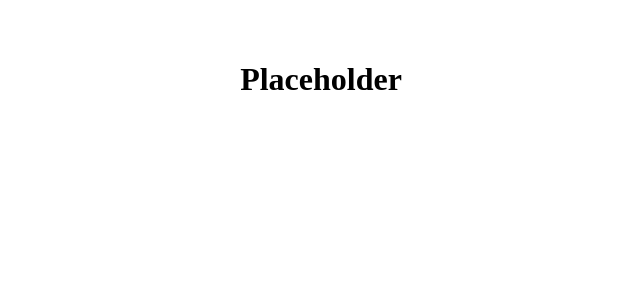
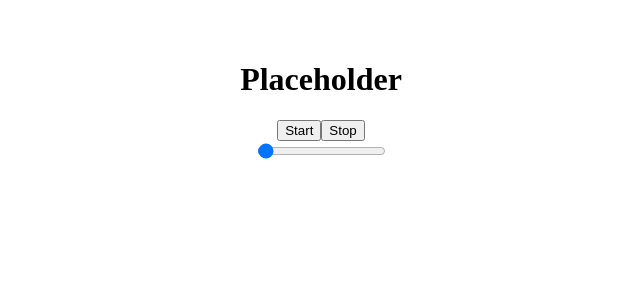
Before and after one commit to lily-lake/web-audio-synth, a React (Vite) app: page / in a window 1280 px wide. Shown: the top 300 px of the page, without its empty margins (319-959 px from the left). Built offline with nearby package versions, Linux system fonts and the light colour scheme.

Commit message:
oscillator node

```diff
--- a/src/App.tsx
+++ b/src/App.tsx
@@ -1,12 +1,30 @@
-import { useState } from 'react'
+import { ChangeEvent, useState } from 'react'
 import './App.scss'
+import Osc1 from './components/Osc1';
 
 function App() {
   let audioContext = new AudioContext()
+  let out = audioContext.destination
+  let osc1 = audioContext.createOscillator();
+  let gain1 = audioContext.createGain();
+
+  osc1.connect(gain1)
+  gain1.connect(out)
+
+  // osc1.start();
+
+  const changeOsc1Freq = (e: ChangeEvent<HTMLInputElement>) => {
+    // console.log(e.target.value);
+    let value = parseInt(e.target.value);
+    osc1.frequency.value = value;
+  }
+
   return (
     <>
       <h1>Placeholder</h1>
-
+      <button onClick={() => osc1.start()}>Start</button>
+      <button onClick={() => osc1.stop()}>Stop</button>
+      <Osc1 changeFreq={changeOsc1Freq} />
     </>
   )
 }
--- /dev/null
+++ b/src/components/Osc1.tsx
@@ -0,0 +1,11 @@
+
+const Osc1 = (props: { changeFreq: (e: any) => void, freq: number }) => {
+    const { changeFreq } = props;
+    return (
+        <div>
+            <input type="range" max="5000" id="frequency" onChange={changeFreq} />
+        </div>
+    )
+}
+
+export default Osc1
```
